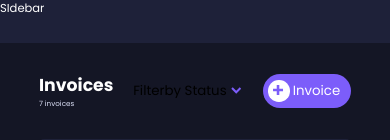
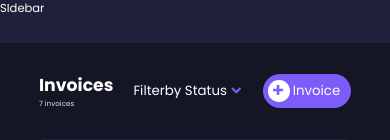
Before and after one commit to thebigbenn009/Invoice-App, a React (Vite) app: page / in a window 390 px wide. Shown: the top 140 px of the page. Built offline with nearby package versions, Linux system fonts and the light colour scheme.

Commit message:
almost done with responsive design-2

```diff
--- a/src/index.css
+++ b/src/index.css
@@ -113,7 +113,8 @@ header {
   background-repeat: no-repeat;
   padding-right: 2rem;
   text-transform: capitalize;
-  /* color: var(--white); */
+  color: var(--white);
+  text-align: center;
 }
 .select option {
   background-color: var(--deep-blue);
```
